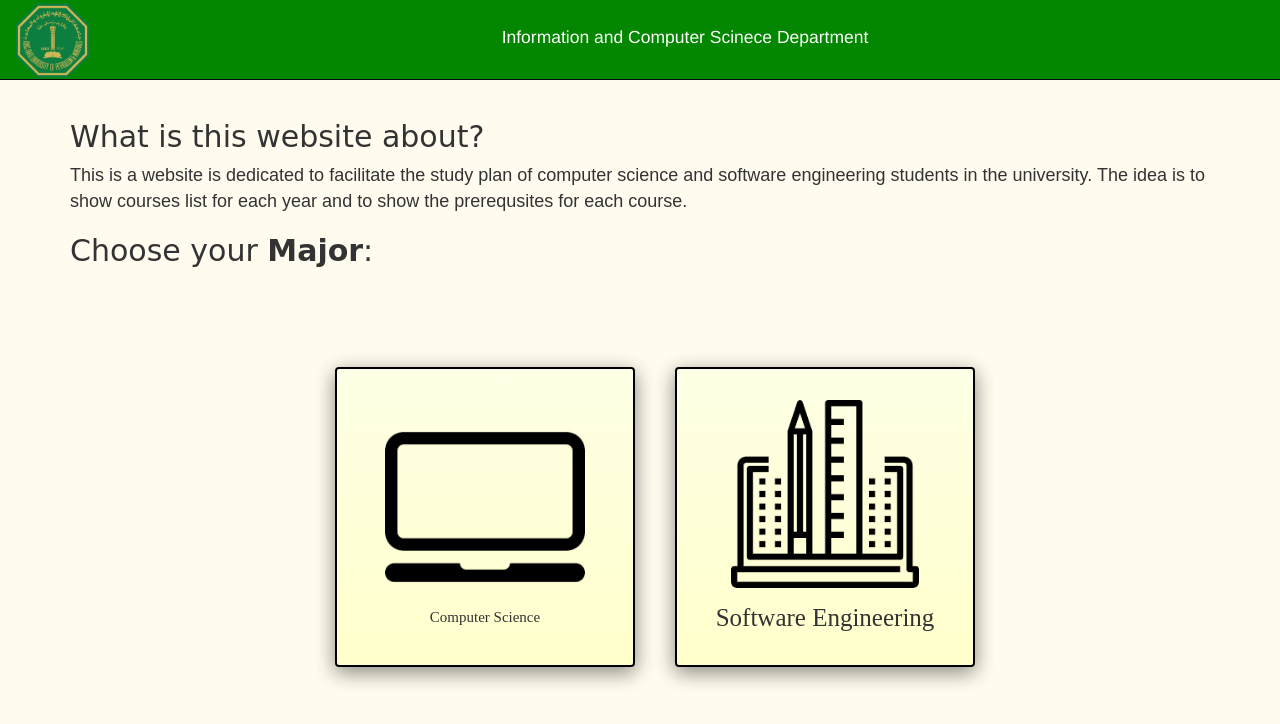
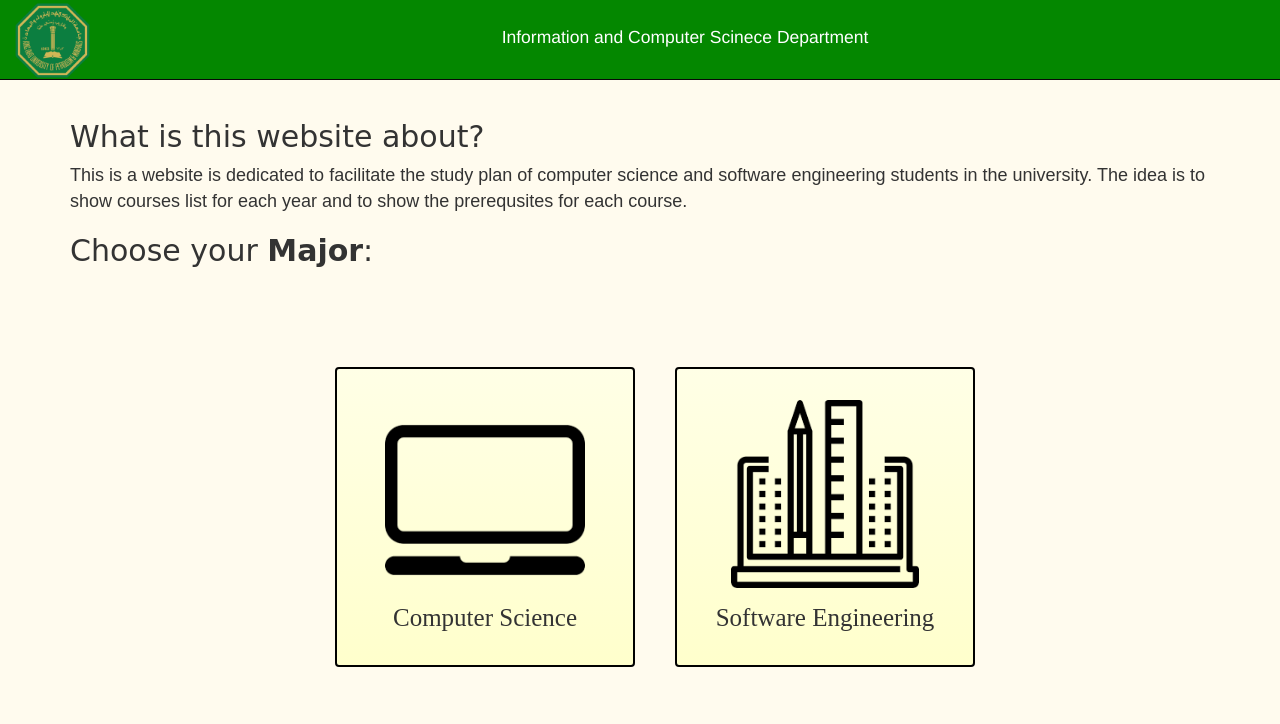
Before and after one commit to MagedSaeed/CS_SWE_Degree_Plan, a plain HTML site: page main.html in a window 1280 px wide. Drawn offline with nearby package versions, Linux system fonts and the light colour scheme.

Commit message:
push the svg file.

```diff
--- a/main.css
+++ b/main.css
@@ -15,7 +15,6 @@ h2{
 .navbar-custom .container-fluid .navbar-nav{
   font-size: 125%;
   color:white;
-
   margin:auto;
   padding-top: 25px;
   text-align: center;
@@ -47,7 +46,15 @@ h2{
   align-items: center;
 }
 
-.container .majors .csb {
+.container .majors .cs_href{
+  color:inherit;
+}
+
+.container .majors .swe_href{
+  color:inherit;
+}
+
+.container .majors .cs_href .csb {
   height: 300px;
   width: 300px;
   margin-right: 25px;
@@ -55,9 +62,10 @@ h2{
   border-style: solid;
   border-width:2px;
   border-color: black;
-  box-shadow: 0 5px 20px 0 rgba(0, 0, 0, 0.3), 0 6px 20px 0 rgba(0, 0, 0, 0.2);
-  font-size: 15px;
+  //box-shadow: 0 5px 5px 0 rgba(0, 0, 0, 0.3), 0 6px 20px 0 rgba(0, 0, 0, 0.2);
+  font-size: 25px;
   font-family: serif;
+
 }
 
 .container .majors .sweb {
@@ -68,7 +76,7 @@ h2{
   border-style: solid;
   border-width:2px;
   border-color: black;
-  box-shadow: 0 5px 20px 0 rgba(0, 0, 0, 0.3), 0 6px 20px 0 rgba(0, 0, 0, 0.2);
+  //box-shadow: 0 5px 5px 0 rgba(0, 0, 0, 0.3), 0 6px 5px 0 rgba(0, 0, 0, 0.2);
   font-size: 25px;
   font-family: serif;
 }
--- a/main.html
+++ b/main.html
@@ -30,24 +30,24 @@
 
   <div class="container">
     <h2>What is this website about?</h2>
-      <p>
-        This is a website is dedicated to facilitate the study plan of computer
-      science and software engineering students in the university. The idea is to
-      show courses list for each year and to show the prerequsites for each course.
+    <p>
+      This is a website is dedicated to facilitate the study plan of computer science and software engineering students in the university. The idea is to show courses list for each year and to show the prerequsites for each course.
     </p>
     <h2> Choose your <b>Major</b>:</h2>
-      <div class="container majors">
-        <button type = "button" class = "btn btn-secondary csb">
+    <div class="container majors">
+      <a href="cs_plan.html" class="cs_href"><button type="button" class="btn btn-secondary csb">
           <img src="cs_logo.png"/>
           <br>
           Computer Science
-        </button>
-        <button type = "button" class = "btn btn-secondary sweb">
+
+        </button></a>
+      <a href="swe_plan.html" class="swe_href"><button type="button" class="btn btn-secondary sweb">
           <img src="swe_logo.png"/>
           <br>
           Software Engineering
-        </button>
-      </div>
+        </button></a>
+    </div>
   </div>
 </body>
+
 </html>
```
Also changed, not shown: cs_plan.css (added), cs_plan.svg (added), untitled2.svg (added).
